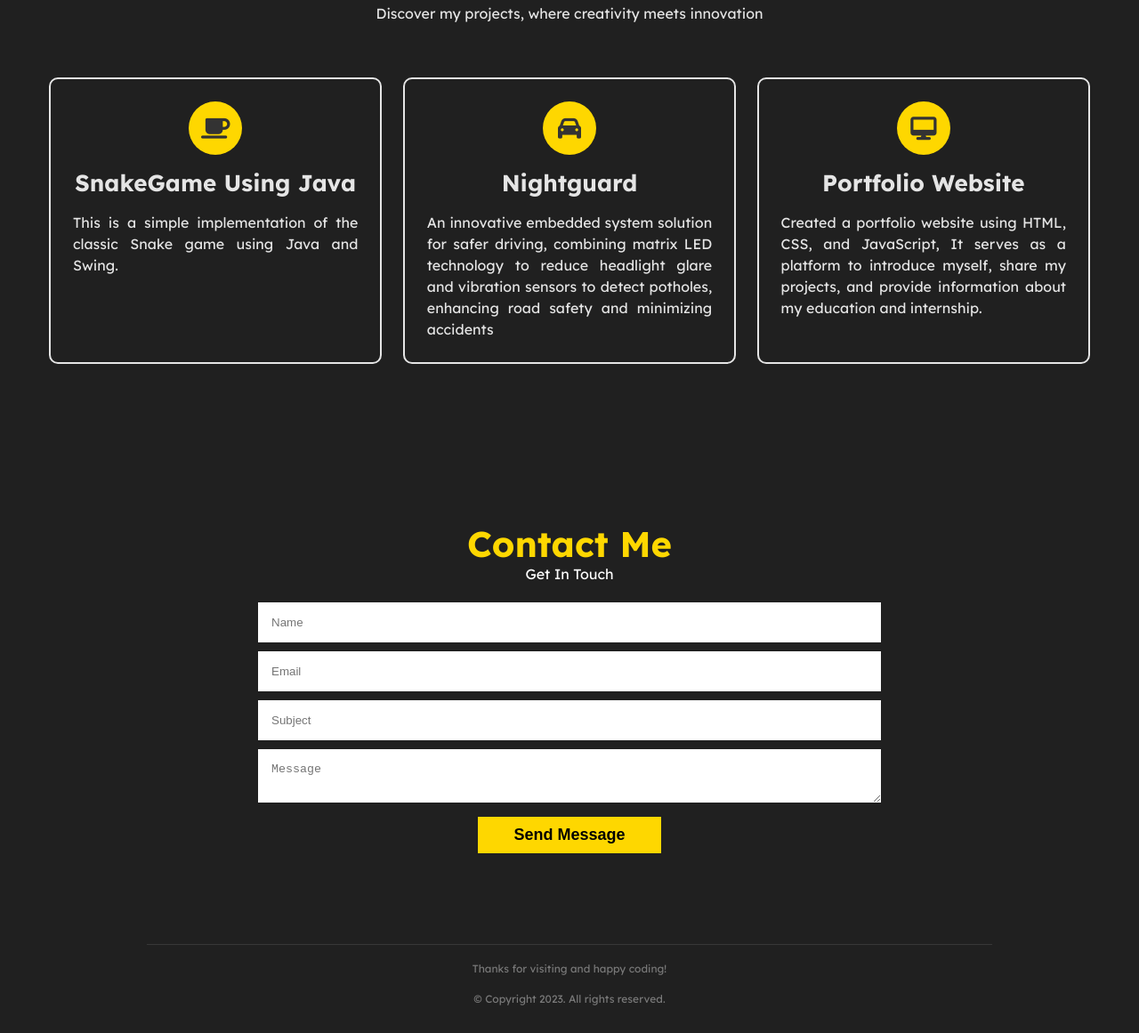
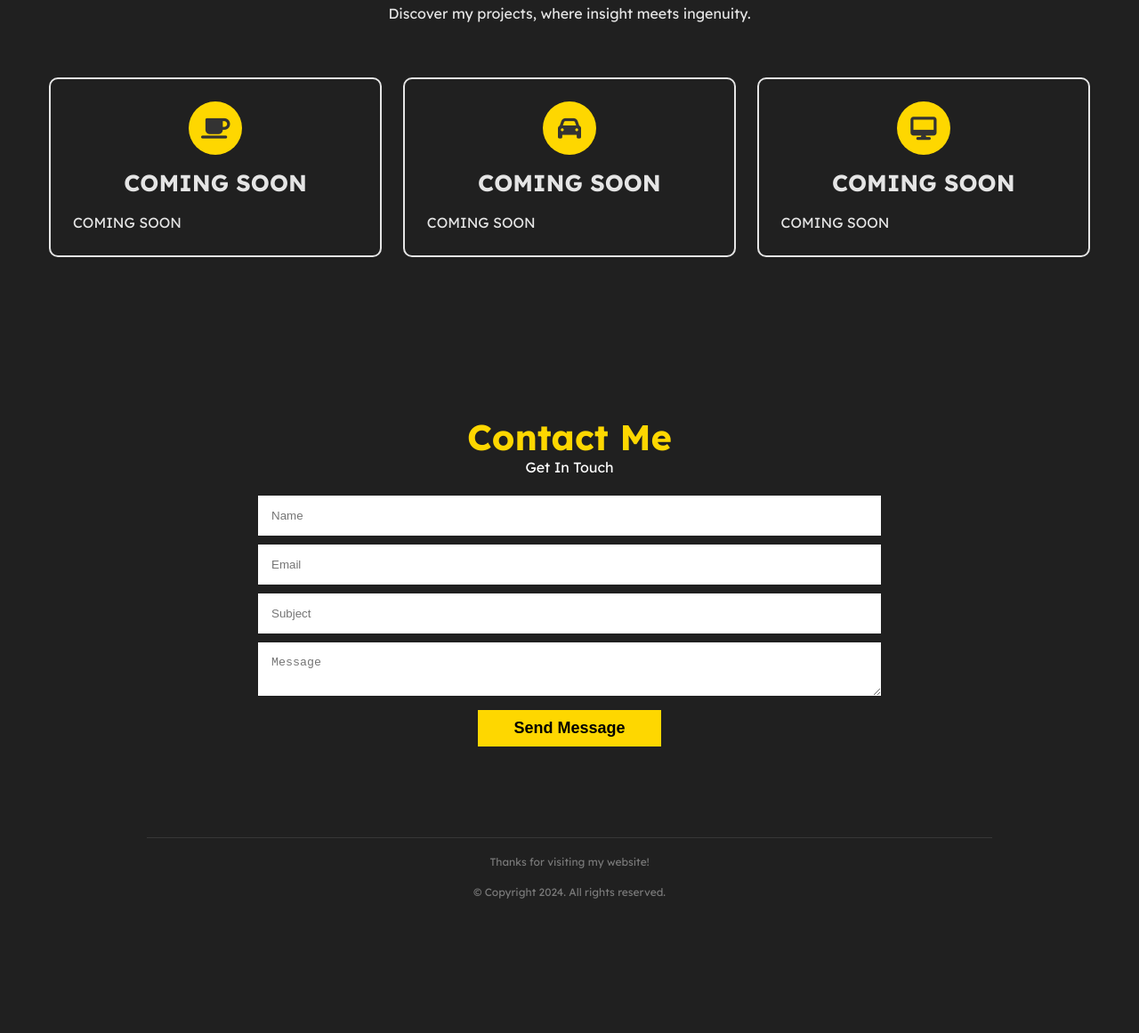
Before and after one commit to amyscholl/portfolio, a plain HTML site: page index.html in a window 1280 px wide. Shown: the part 1881-3042 px from the top of the page at 89% size. After the commit the page ends 2922 px from the top, so only its background shows below. Drawn offline with nearby package versions, Linux system fonts and the light colour scheme.

Commit message:
Placeholders for projects.

```diff
--- a/index.html
+++ b/index.html
@@ -183,26 +183,26 @@
         <div class="container">
             <div class="project-title">
                 <h4>My Projects</h4>
-                <p>Discover my projects, where creativity meets innovation</p>
+                <p>Discover my projects, where insight meets ingenuity.</p>
             </div>
             <div class="projects">
                 <!-- 1st Project -->
                 <div class="project">
                     <i class="fa fa-coffee"></i>
-                    <h4>SnakeGame Using Java</h4>
-                    <p>This is a simple implementation of the classic Snake game using Java and Swing.</p>
+                    <h4>COMING SOON</h4>
+                    <p>COMING SOON</p>
                 </div>
                  <!-- 2nd Project -->
                  <div class="project">
                     <i class="fa fa-car"></i>
-                    <h4>Nightguard</h4>
-                    <p>An innovative embedded system solution for safer driving, combining matrix LED technology to reduce headlight glare and vibration sensors to detect potholes, enhancing road safety and minimizing accidents</p>
+                    <h4>COMING SOON</h4>
+                    <p>COMING SOON</p>
                 </div>
                 <!-- 3rd Project -->
                 <div class="project">
                     <i class="fa fa-desktop"></i>
-                    <h4>Portfolio Website</h4>
-                    <p>Created a portfolio website using HTML, CSS, and JavaScript, It serves as a platform to introduce myself, share my projects, and provide information about my  education and internship.</p>
+                    <h4>COMING SOON</h4>
+                    <p>COMING SOON</p>
                 </div>
 
             </div>
@@ -238,8 +238,8 @@
 
     <!-------------------------- Footer section -------------------------->
    <footer class="footer">
-    <small class="message">Thanks for visiting and happy coding!</small>
-    <small class="copyright">&copy; Copyright 2023. All rights reserved.</small>
+    <small class="message">Thanks for visiting my website!</small>
+    <small class="copyright">&copy; Copyright 2024. All rights reserved.</small>
    </footer>
 
 </body>
```
